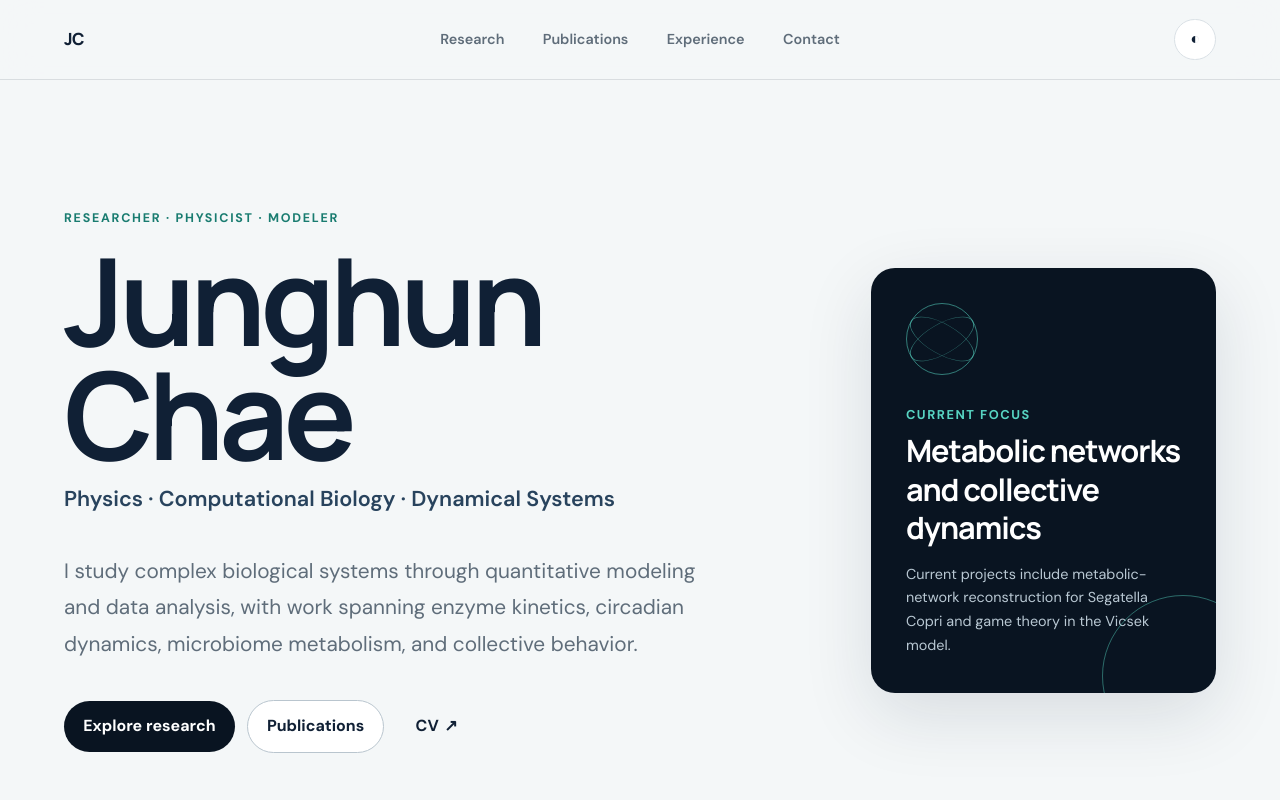
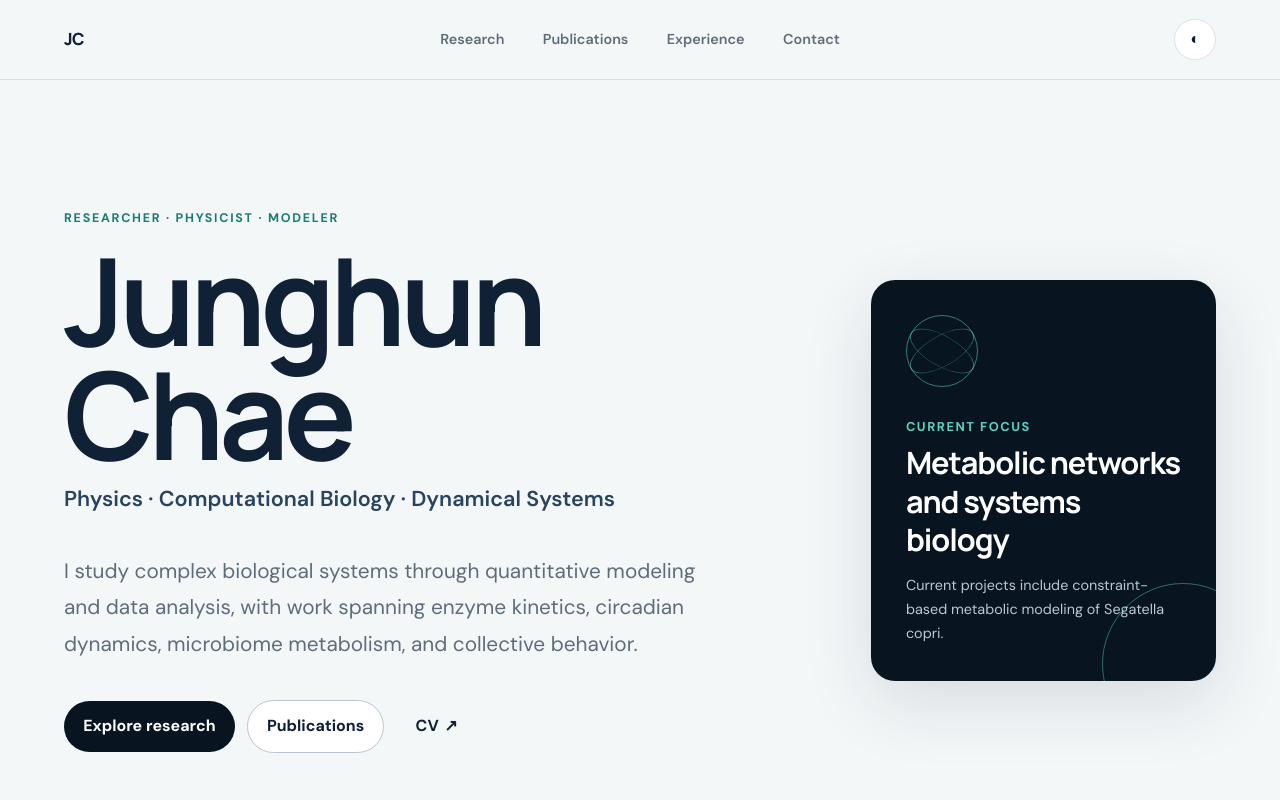
Before and after one commit to junghun9806/CV, a website: page index.html in a window 1280 px wide. Shown: the top 800 px of the page. Drawn offline with Linux system fonts and the light colour scheme.

Commit message:
Update current research focus

```diff
--- a/data/knowledge.json
+++ b/data/knowledge.json
@@ -3,8 +3,8 @@
     "name": "Junghun Chae",
     "disciplines": "Physics · Computational Biology · Dynamical Systems",
     "introduction": "I study complex biological systems through quantitative modeling and data analysis, with work spanning enzyme kinetics, circadian dynamics, microbiome metabolism, and collective behavior.",
-    "currentFocus": "Metabolic networks and collective dynamics",
-    "currentFocusDetail": "Current projects include metabolic-network reconstruction for Segatella Copri and game theory in the Vicsek model.",
+    "currentFocus": "Metabolic networks and systems biology",
+    "currentFocusDetail": "Current projects include constraint-based metabolic modeling of Segatella copri.",
     "email": "wjdgnswkd61@gmail.com",
     "emails": [
       "wjdgnswkd61@gmail.com",
--- a/index.html
+++ b/index.html
@@ -58,8 +58,8 @@
             <span></span><span></span><span></span>
           </div>
           <p>Current focus</p>
-          <strong data-profile="currentFocus">Metabolic networks and collective dynamics</strong>
-          <small data-profile="currentFocusDetail">Current projects include metabolic-network reconstruction for Segatella Copri and game theory in the Vicsek model.</small>
+          <strong data-profile="currentFocus">Metabolic networks and systems biology</strong>
+          <small data-profile="currentFocusDetail">Current projects include constraint-based metabolic modeling of Segatella copri.</small>
         </aside>
       </section>
 
```
